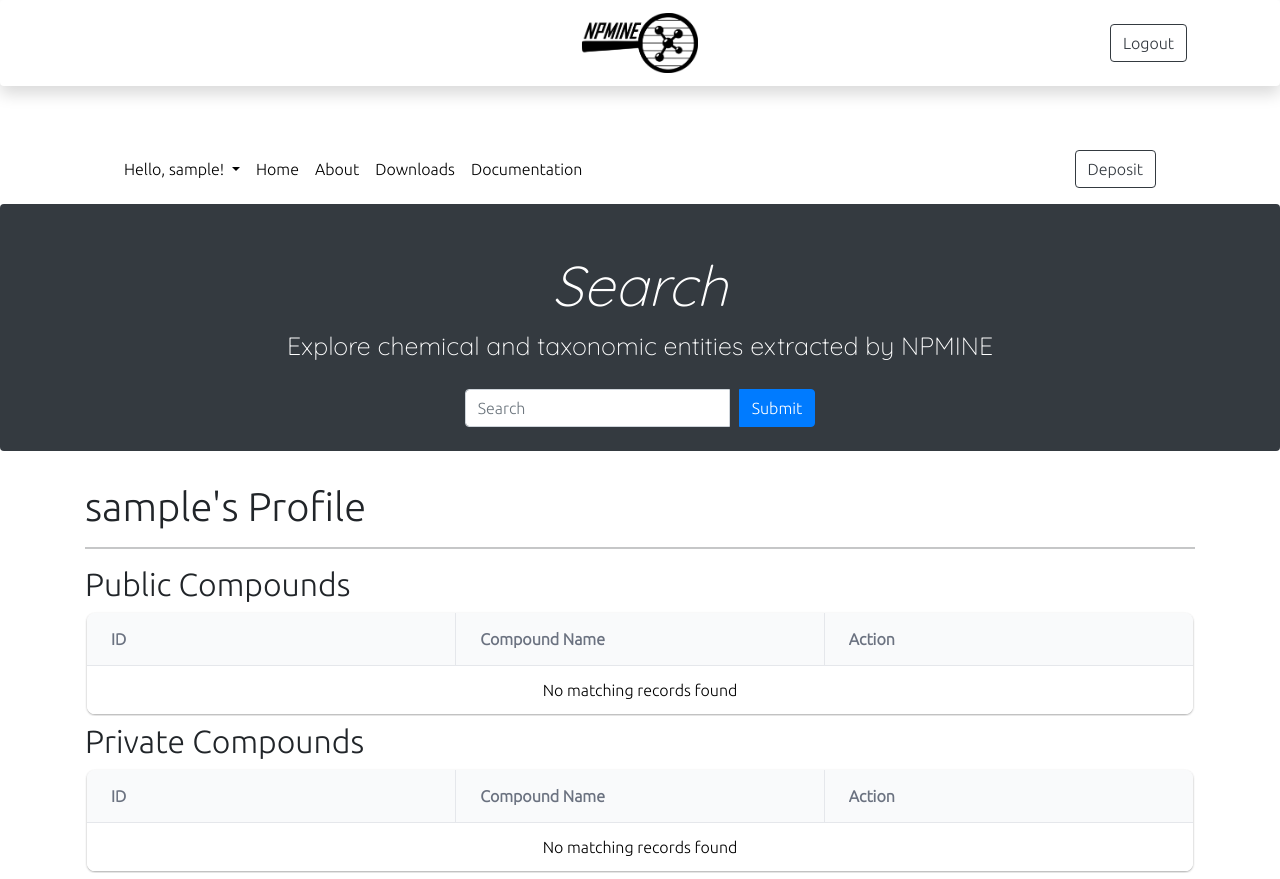
After one commit to KiqMartins/npmine_web_app, a Flask app: page /profile/1 in a window 1280 px wide. The commit adds this page. Run offline with Flask 3, Linux system fonts and the light colour scheme; the visitor is signed in with stand-in values (Sample User, id 1); data that the repository does not hold is empty; some libraries are stand-ins or nearby versions; some web fonts are replaced.

Commit message:
Added profile page, private/public status column and NP classifier info to database

```diff
--- a/websiteNPMINE/main/routes.py
+++ b/websiteNPMINE/main/routes.py
@@ -84,11 +84,11 @@ def compound(compound_id):
     articles = [(doi.id, doi.doi) for doi in compound.dois]
 
     # Use NPclassifier API
-    api_url = f'https://npclassifier.gnps2.org/classify?smiles={compound.smiles}'
-    resposta_api = requests.get(api_url).json()
+    #api_url = f'https://npclassifier.gnps2.org/classify?smiles={compound.smiles}'
+    #resposta_api = requests.get(api_url).json()
 
     # Pass all the required information from the compound object and the articles to the template
-    return render_template('compound.html', logged_in=logged_in, compound=compound, articles=articles, resposta_api=resposta_api)
+    return render_template('compound.html', logged_in=logged_in, compound=compound, articles=articles)
 
 
 @main.route('/article/<int:article_id>')
@@ -136,6 +136,62 @@ def article(article_id):
 
     # Pass the article to the template
     return render_template('article.html', doi_record=doi_record, journal_name=journal_name, article_url=article_url, created_at=created_at, related_compound_names=cleaned_related_compound_names, logged_in=logged_in, verbatim_values=verbatim_values, compound_name_to_id_map=compound_name_to_id_map)
+
+@main.route('/profile/<int:profile_id>')
+@login_required
+def profile(profile_id):
+    logged_in = current_user.is_authenticated
+    # Fetch the user's profile information based on the profile_id
+    user = Accounts.query.get(profile_id)
+    if not user:
+        abort(404)  # User not found
+
+    # Fetch public compounds inserted by the user
+    public_compounds = Compounds.query.filter_by(user_id=profile_id, status='public').all()
+
+    # Fetch private compounds if the logged-in user is the same as the profile owner or is an admin
+    private_compounds = []
+    if logged_in and (current_user.id == profile_id or current_user.role.name == 'admin'):
+        private_compounds = Compounds.query.filter_by(user_id=profile_id, status='private').all()
+
+    # Pass the public and private compounds to the template
+    return render_template('profile.html', logged_in=logged_in, user=user, public_compounds=public_compounds, private_compounds=private_compounds)
+
+@main.route('/api/public_compounds')
+def public_compounds():
+    # Fetch data for public compounds
+    public_compounds = Compounds.query.filter_by(user_id=current_user.id, status='public').all()
+
+    # Prepare response data
+    data = []
+    for compound in public_compounds:
+        compound_data = compound.to_dict()
+        # Add edit and delete buttons
+        edit_button = f'<button onclick="editCompound({compound.id})">Edit</button>'
+        delete_button = f'<button onclick="deleteCompound({compound.id})">Delete</button>'
+        compound_data['Action'] = f'{edit_button} | {delete_button}'
+        data.append(compound_data)
+
+    return jsonify(data)
+
+
+@main.route('/api/private_compounds')
+@login_required
+def private_compounds():
+    # Fetch data for private compounds if the user is authenticated
+    private_compounds = Compounds.query.filter_by(user_id=current_user.id, status='private').all()
+
+    # Prepare response data
+    data = []
+    for compound in private_compounds:
+        compound_data = compound.to_dict()
+        # Add edit and delete buttons
+        edit_button = f'<button onclick="editCompound({compound.id})">Edit</button>'
+        delete_button = f'<button onclick="deleteCompound({compound.id})">Delete</button>'
+        compound_data['Action'] = f'{edit_button} | {delete_button}'
+        data.append(compound_data)
+
+    return jsonify(data)
 
 @main.route('/compound/<int:compound_id>/delete', methods=['POST'])
 @login_required
--- a/websiteNPMINE/models.py
+++ b/websiteNPMINE/models.py
@@ -62,10 +62,15 @@ class Compounds(db.Model):
     article_url = db.Column(db.String(500))
     inchi_key = db.Column(db.String(5000))
     exact_molecular_weight = db.Column(db.Float)
+    class_results = db.Column(db.String(50))
+    superclass_results = db.Column(db.String(50))
+    pathway_results = db.Column(db.String(50))
+    isglycoside = db.Column(db.String(50))
     pubchem_id = db.Column(db.String(50))
     inchi = db.Column(db.String(5000))
     source = db.Column(db.String(10))
     user_id = db.Column(db.Integer, db.ForeignKey('accounts.id'))
+    status = db.Column(db.String(10), nullable=False, default='private')
 
     # Add created_at field to track compound creation date
     created_at = db.Column(db.DateTime, nullable=False, default=datetime.utcnow)
@@ -89,6 +94,11 @@ class Compounds(db.Model):
             'pubchem': self.pubchem_id,
             'source': self.source,
             'user_id': self.user_id,
+            'status': self.status,
+            'class_results': self.class_results,
+            'superclass_results': self.superclass_results,
+            'pathway_results': self.pathway_results,
+            'isglycoside': self.isglycoside,
         }
 
 
--- a/websiteNPMINE/templates/layout.html
+++ b/websiteNPMINE/templates/layout.html
@@ -78,5 +78,11 @@
     </footer>
     <script src="https://cdn.jsdelivr.net/npm/@popperjs/core@2.10.2/dist/umd/popper.min.js" integrity="sha384-7+zCNj/IqJ95wo16oMtfsKbZ9ccEh31eOz1HGyDuCQ6wgnyJNSYdrPa03rtR1zdB" crossorigin="anonymous"></script>
     <script src="https://cdn.jsdelivr.net/npm/bootstrap@5.1.3/dist/js/bootstrap.min.js" integrity="sha384-QJHtvGhmr9XOIpI6YVutG+2QOK9T+ZnN4kzFN1RtK3zEFEIsxhlmWl5/YESvpZ13" crossorigin="anonymous"></script>
+        <!-- Bootstrap CSS -->
+    <link href="https://stackpath.bootstrapcdn.com/bootstrap/4.5.2/css/bootstrap.min.css" rel="stylesheet">
+
+    <!-- jQuery -->
+    <script src="https://ajax.googleapis.com/ajax/libs/jquery/3.5.1/jquery.min.js"></script>
+    <script src="https://stackpath.bootstrapcdn.com/bootstrap/4.5.2/js/bootstrap.min.js"></script>
     </body>
 </html>
--- /dev/null
+++ b/websiteNPMINE/templates/profile.html
@@ -0,0 +1,118 @@
+{% extends "layout.html" %}
+
+{% block bannercontent %}
+<!-- Banner -->
+<div class="container">
+    <nav class="navbar navbar-expand-lg bg-body-tertiary">
+      <div class="container-fluid">
+        <div class="collapse navbar-collapse" id="navbarNavDropdown">
+          <ul class="navbar-nav">
+            <li class="nav-item">
+              {% if logged_in %}
+              <div class="nav-item dropdown">
+                <a class="nav-link dropdown-toggle" href="#" id="navbarDropdownMenuLink" role="button" data-toggle="dropdown" aria-haspopup="true" aria-expanded="false">
+                  Hello, {{ current_user.username }}!
+                </a>
+                <div class="dropdown-menu" aria-labelledby="navbarDropdownMenuLink">
+                  <a class="dropdown-item" href="{{ url_for('main.profile', profile_id=current_user.id) }}">My Profile</a>
+                  <!-- Add more dropdown items as needed -->
+                </div>
+              </div>
+              {% endif %}
+            </li>
+            <li class="nav-item">
+              <a class="nav-link" href="/">Home</a>
+            </li>
+            <li class="nav-item">
+              <a class="nav-link" href="#about">About</a>
+            </li>
+            <li class="nav-item">
+              <a class="nav-link" href="#">Downloads</a>
+            </li>
+            <li class="nav-item">
+              <a class="nav-link" href="#">Documentation</a>
+            </li>
+            {% if current_user.is_authenticated and current_user.role.name == 'admin' %}
+            <li class="nav-item">
+              <a class="nav-link" href="{{ url_for('users.admin_panel') }}">Control Panel</a>
+            </li>
+            {% endif %}
+          </ul>
+        </div>
+        {% if logged_in %}
+        <ul class="navbar-nav ml-auto">
+          <li class="nav-item">
+            <a class="nav-link" id="login" href="/new_compound">
+              <button type="button" class="btn btn-outline-dark">Deposit</button>
+            </a>
+          </li>
+        </ul>
+        {% endif %}
+      </div>
+    </nav>
+  </div>
+    </nav>
+    <div class="jumbotron p-3 py-3 pt-md-5 pb-md-4 mx-auto text-center text-white rounded bg-dark npmine-banner">
+      <h1 class="search display-4 font-italic">Search</h1>
+      <p class="search" style="font-size: 25px;">Explore chemical and taxonomic entities extracted by NPMINE</p>
+      <form id="search-form" class="form-inline justify-content-center mt-4 search-form" action="/search" method="GET">
+        <div class="input-group">
+            <input type="text" class="form-control search-input" id="search-input" name="q" placeholder="Search">
+            <button type="submit" class="btn btn-primary submit-btn">Submit</button>
+        </div>
+    </form>
+  </div>
+</div>
+
+<div class="container">
+    <h1>{{ user.username }}'s Profile</h1>
+    <hr>
+    <h2>Public Compounds</h2>
+    <div id="public-compounds-table"></div>
+
+    {% if logged_in and (user.id == current_user.id or current_user.role.name == 'admin') %}
+    <h2>Private Compounds</h2>
+    <div id="private-compounds-table"></div>
+    {% endif %}
+</div>
+<div id="table"></div>
+<script src="https://unpkg.com/gridjs/dist/gridjs.umd.js"></script>
+<script>
+  document.addEventListener("DOMContentLoaded", function() {
+      const publicTable = new gridjs.Grid({
+          columns: [
+              'ID',
+              'Compound Name',
+              'Action'
+          ],
+          server: {
+              url: '/api/public_compounds',
+              then: data => data.map(compound => [compound.id, compound.compound_name, `<button onclick="togglePrivacy(${compound.id})">Make ${compound.status === 'private' ? 'Public' : 'Private'}</button>`])
+          }
+      }).render(document.getElementById("public-compounds-table"));
+
+      const privateTable = new gridjs.Grid({
+          columns: [
+              'ID',
+              'Compound Name',
+              'Action'
+          ],
+          server: {
+              url: '/api/private_compounds',
+              then: data => data.map(compound => [compound.id, compound.compound_name, `<button onclick="togglePrivacy(${compound.id})">Make ${compound.status === 'private' ? 'Public' : 'Private'}</button> | <a href="/compound/${compound.id}/edit">Edit</a> | <a href="#" onclick="deleteCompound(${compound.id})">Delete</a>`])
+          }
+      }).render(document.getElementById("private-compounds-table"));
+  });
+
+  function togglePrivacy(compoundId) {
+      // Implement toggle privacy functionality here
+      console.log('Toggle privacy for compound with ID:', compoundId);
+  }
+
+  function deleteCompound(compoundId) {
+      // Implement delete compound functionality here
+      console.log('Delete compound with ID:', compoundId);
+  }
+</script>
+
+{% endblock %}
```
Also changed, not shown: migrations/versions/de6d968a0ae8_initial_commit.py (deleted, +0 -103 lines), migrations/versions/e00164c10330_initial_commit.py (added, +108 -0 lines), websiteNPMINE/templates/admin_panel.html (+12 -2 lines), websiteNPMINE/templates/article.html (+12 -2 lines), websiteNPMINE/templates/compound.html (+17 -6 lines), websiteNPMINE/templates/index.html (+12 -2 lines).
